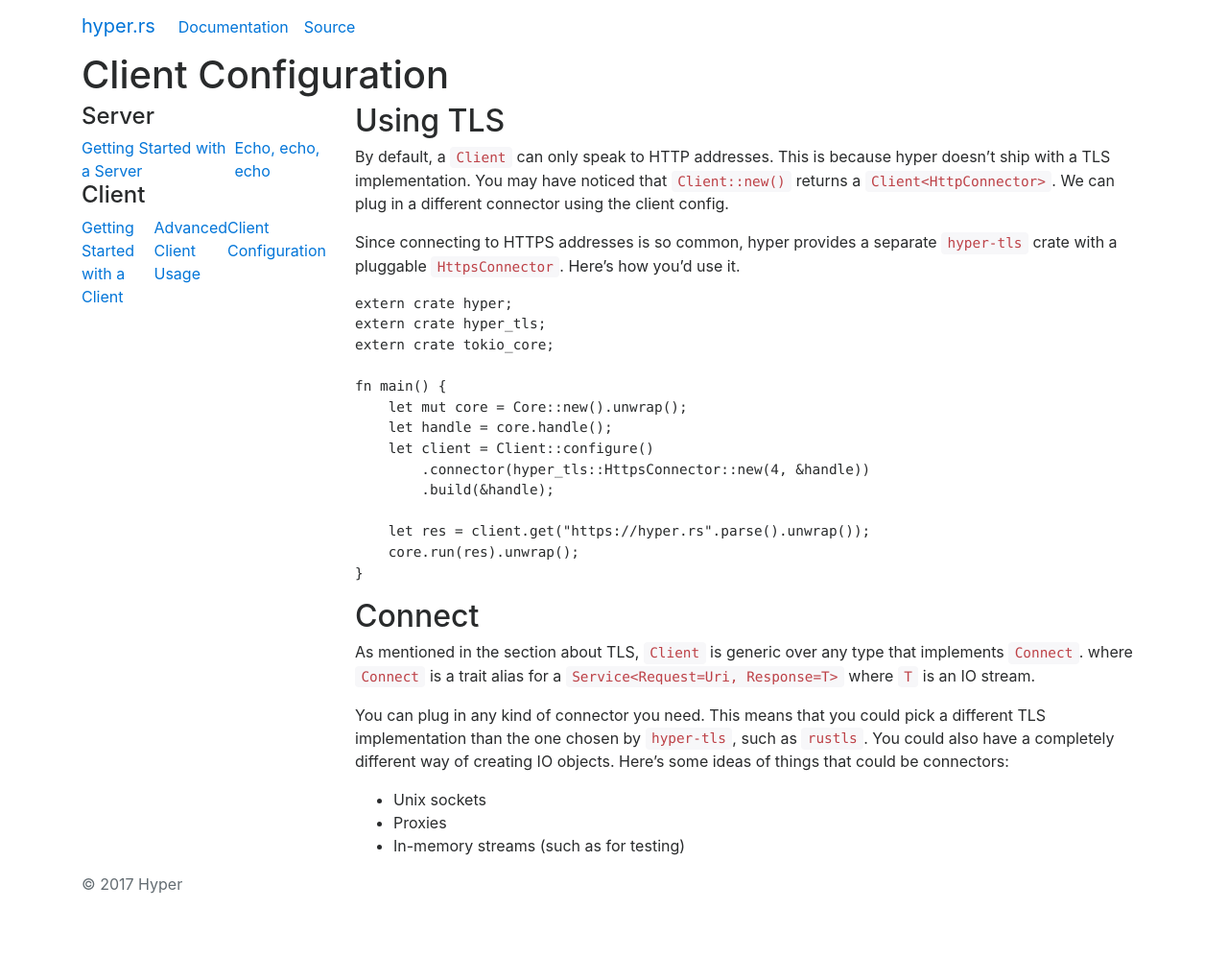
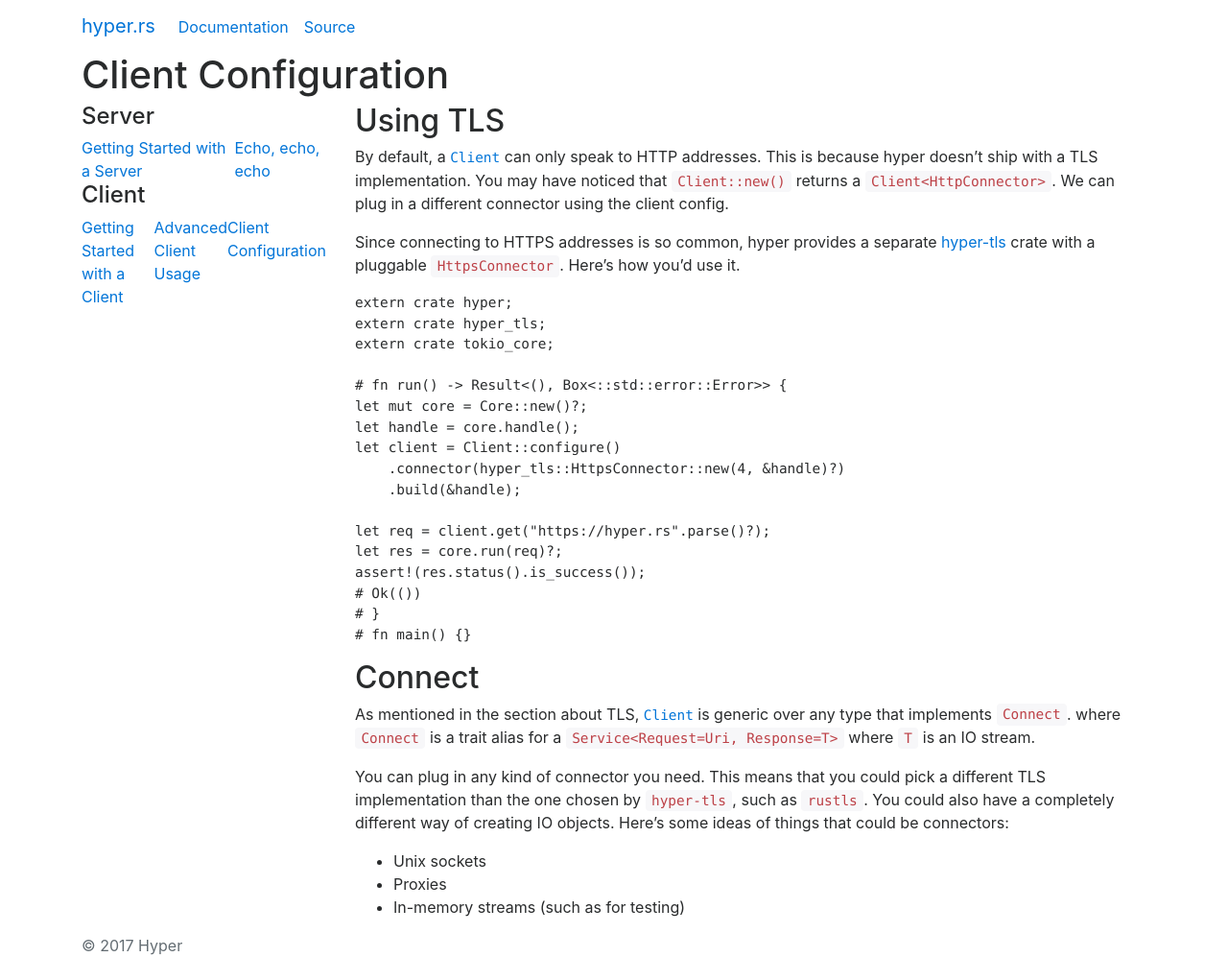
Before and after one commit to hyperium/hyperium.github.io, a Jekyll site: the page built from _guides/client/configuration.md, in a window 1280 px wide. Shown: the whole page at 96% size. Built offline with Jekyll 4.4.1, drawn with Linux system fonts in a browser that asks for light colours; before the commit the page ends 933 px from its top, so only the background shows below that.

Commit message:
update hyper-tls client usage

````diff
--- a/_config.yml
+++ b/_config.yml
@@ -26,3 +26,4 @@ kramdown:
 
 docs_url: https://docs.rs/hyper/*
 futures_url: https://docs.rs/futures/*
+hyper_tls_url: https://docs.rs/hyper-tls/*
--- a/_guides/client/configuration.md
+++ b/_guides/client/configuration.md
@@ -4,11 +4,11 @@ title: Client Configuration
 
 ## Using TLS
 
-By default, a `Client` can only speak to HTTP addresses. This is because hyper doesn't
+By default, a [`Client`][] can only speak to HTTP addresses. This is because hyper doesn't
 ship with a TLS implementation. You may have noticed that `Client::new()` returns a
 `Client<HttpConnector>`. We can plug in a different connector using the client config.
 
-Since connecting to HTTPS addresses is so common, hyper provides a separate `hyper-tls`
+Since connecting to HTTPS addresses is so common, hyper provides a separate [hyper-tls][]
 crate with a pluggable `HttpsConnector`. Here's how you'd use it.
 
 ```rust
@@ -16,21 +16,24 @@ extern crate hyper;
 extern crate hyper_tls;
 extern crate tokio_core;
 
-fn main() {
-    let mut core = Core::new().unwrap();
-    let handle = core.handle();
-    let client = Client::configure()
-        .connector(hyper_tls::HttpsConnector::new(4, &handle))
-        .build(&handle);
+# fn run() -> Result<(), Box<::std::error::Error>> {
+let mut core = Core::new()?;
+let handle = core.handle();
+let client = Client::configure()
+    .connector(hyper_tls::HttpsConnector::new(4, &handle)?)
+    .build(&handle);
 
-    let res = client.get("https://hyper.rs".parse().unwrap());
-    core.run(res).unwrap();
-}
+let req = client.get("https://hyper.rs".parse()?);
+let res = core.run(req)?;
+assert!(res.status().is_success());
+# Ok(())
+# }
+# fn main() {}
 ```
 
 ## Connect
 
-As mentioned in the section about TLS, `Client` is generic over any type that
+As mentioned in the section about TLS, [`Client`][] is generic over any type that
 implements `Connect`. where `Connect` is a trait alias for a
 `Service<Request=Uri, Response=T>` where `T` is  an IO stream.
 
````
Also changed, not shown: other parts of _guides/client/configuration.md (+3 -0 lines).
